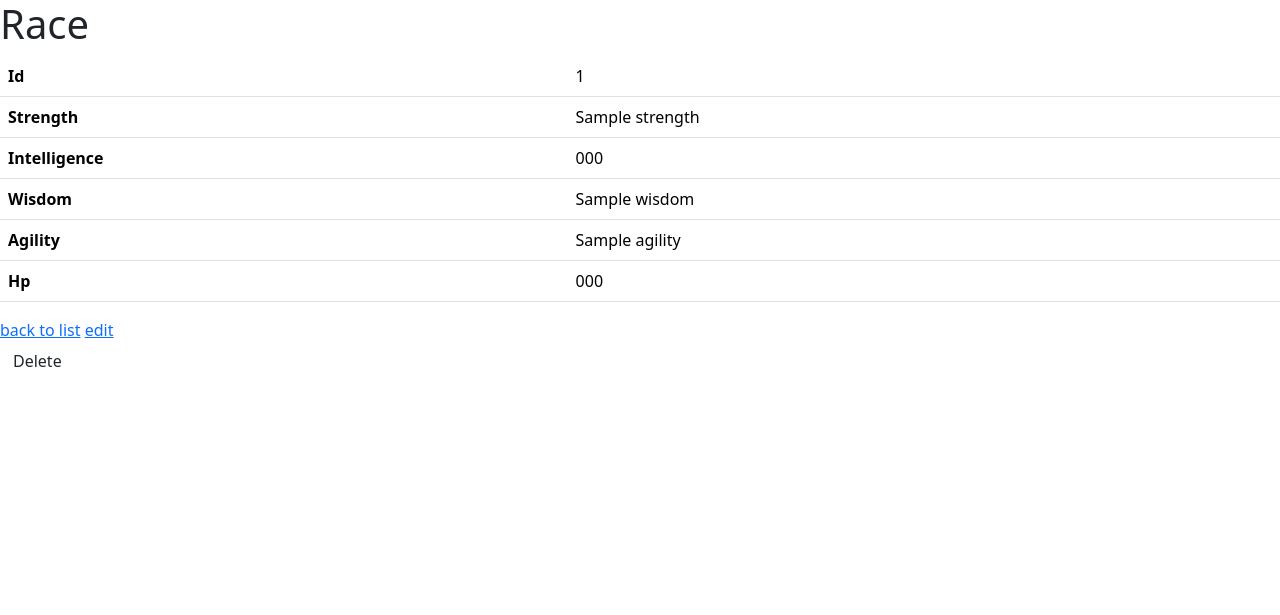
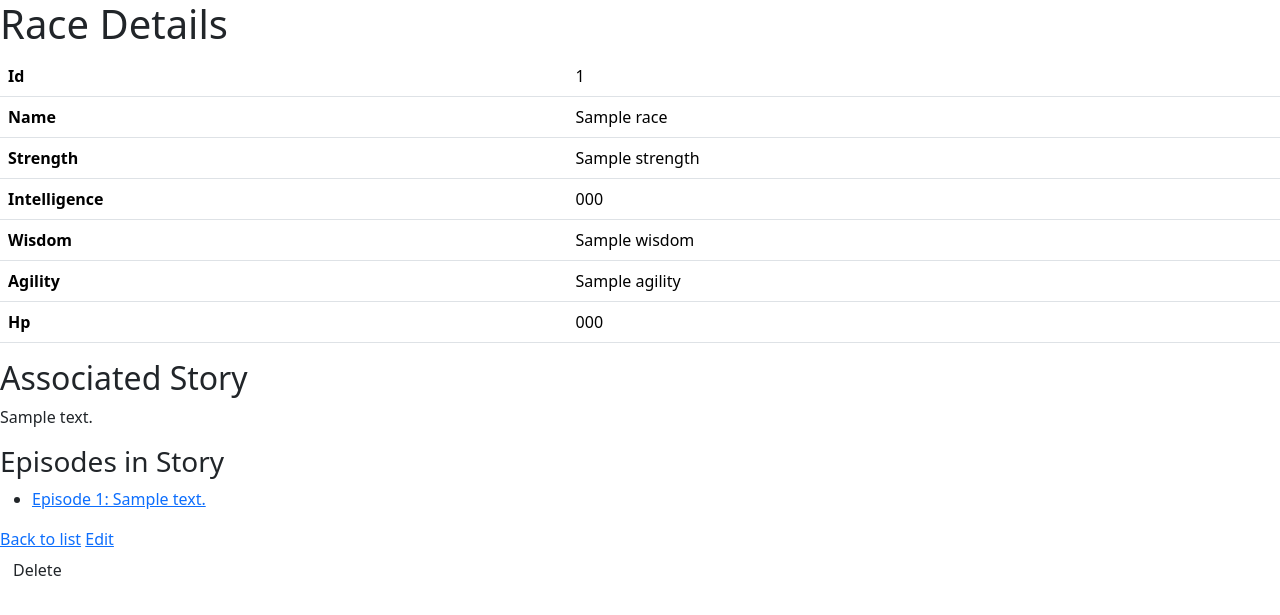
Before and after one commit to Eliastik-dev/projetSymfony, a Symfony app: template templates/race/show.html.twig in a window 1280 px wide. Shown: the top 615 px of the page. Run offline with Twig, Linux system fonts and the light colour scheme; the template is opened without the code that fills it: most values are stand-ins (such as "Sample title", 1, 10 or a date in 2020); some libraries are stand-ins or nearby versions.

```diff
--- a/src/Controller/PlayerController.php
+++ b/src/Controller/PlayerController.php
@@ -33,7 +33,8 @@ final class PlayerController extends AbstractController
             $entityManager->persist($player);
             $entityManager->flush();
 
-            return $this->redirectToRoute('app_player_index', [], Response::HTTP_SEE_OTHER);
+            // Redirige vers la liste des épisodes
+            return $this->redirectToRoute('app_episode_index', [], Response::HTTP_SEE_OTHER);
         }
 
         return $this->render('player/new.html.twig', [
--- a/templates/player/new.html.twig
+++ b/templates/player/new.html.twig
@@ -14,7 +14,7 @@
                 </div>
             </div>
 
-            <a href="{{ path('app_player_index') }}" class="back-btn btn btn-lg">Back to list</a>
+            <a href="{{ path('app_leaderboard_index') }}" class="back-btn btn btn-lg">Back to list</a>
         </div>
     </div>
 </div>
--- a/templates/race/show.html.twig
+++ b/templates/race/show.html.twig
@@ -3,13 +3,17 @@
 {% block title %}Race{% endblock %}
 
 {% block body %}
-    <h1>Race</h1>
+    <h1>Race Details</h1>
 
     <table class="table">
         <tbody>
             <tr>
                 <th>Id</th>
                 <td>{{ race.id }}</td>
+            </tr>
+            <tr>
+                <th>Name</th>
+                <td>{{ race.Name }}</td>
             </tr>
             <tr>
                 <th>Strength</th>
@@ -34,9 +38,26 @@
         </tbody>
     </table>
 
-    <a href="{{ path('app_race_index') }}">back to list</a>
+    {% if race.whatStory %}
+        <h2>Associated Story</h2>
+        <p>{{ race.whatStory.storyDescription }}</p>
 
-    <a href="{{ path('app_race_edit', {'id': race.id}) }}">edit</a>
+        <h3>Episodes in Story</h3>
+        <ul>
+            {% for episode in race.whatStory.whatEpisode %}
+                <li>
+                    <a href="{{ path('app_episode_show', {'id': episode.id}) }}">
+                        Episode {{ episode.id }}: {{ episode.episodeDescription }}
+                    </a>
+                </li>
+            {% endfor %}
+        </ul>
+    {% else %}
+        <p>No associated story for this race.</p>
+    {% endif %}
+
+    <a href="{{ path('app_race_index') }}">Back to list</a>
+    <a href="{{ path('app_race_edit', {'id': race.id}) }}">Edit</a>
 
     {{ include('race/_delete_form.html.twig') }}
 {% endblock %}
```
Also changed, not shown: src/Controller/RaceController.php (+7 -0 lines).
